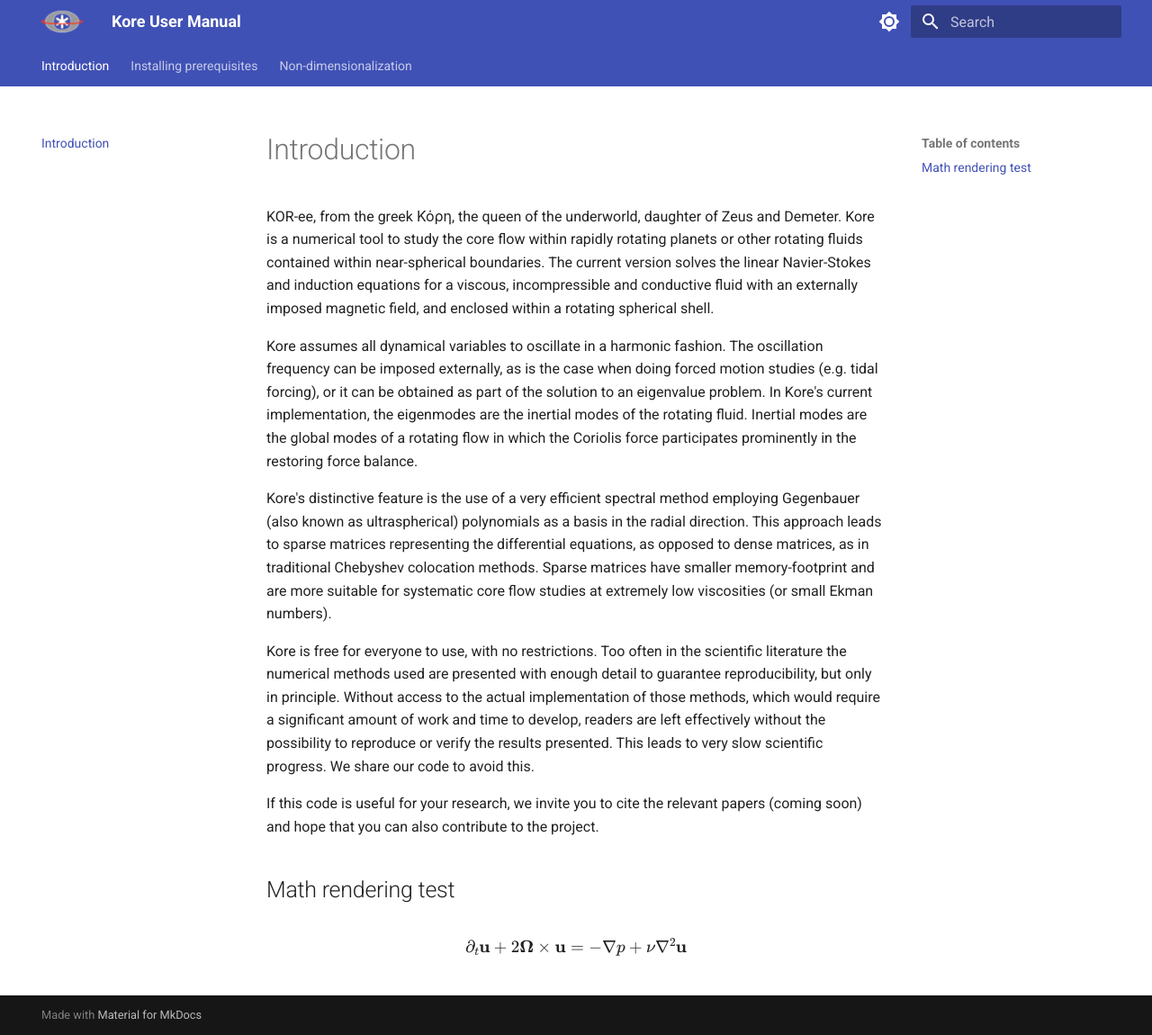
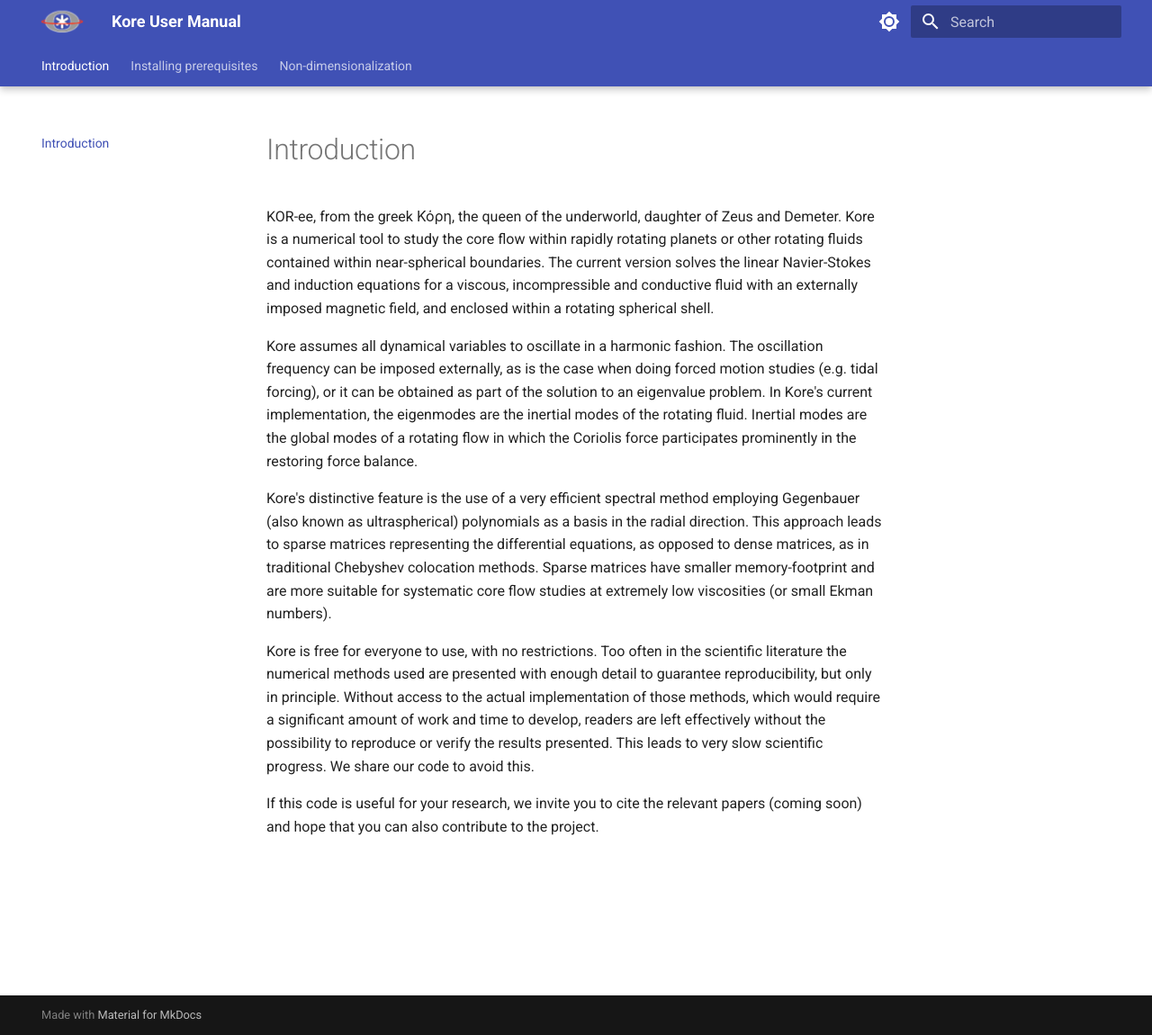
Before and after one commit to repepo/kore, an MkDocs documentation site: the page built from docs/index.md, in a window 1280 px wide and 1150 px high. Shown: the whole window at 90% size. Built offline with MkDocs 1.6.1 and Material for MkDocs 9.7.7, drawn with Linux system fonts in a browser that asks for light colours.

```diff
--- a/docs/index.md
+++ b/docs/index.md
@@ -10,10 +10,3 @@
 Kore is free for everyone to use, with no restrictions. Too often in the scientific literature the numerical methods used are presented with enough detail to guarantee reproducibility, but only in principle. Without access to the actual implementation of those methods, which would require a significant amount of work and time to develop, readers are left effectively without the possibility to reproduce or verify the results presented. This leads to very slow scientific progress. We share our code to avoid this.
 
 If this code is useful for your research, we invite you to cite the relevant papers (coming soon) and hope that you can also contribute to the project.
-
-
-## Math rendering test
-
-$$
-\partial_t \mathbf{u} + 2 \mathbf{\Omega}\times\mathbf{u} = -\nabla p + \nu \nabla^2 \mathbf{u}
-$$
--- a/mkdocs.yml
+++ b/mkdocs.yml
@@ -7,6 +7,7 @@
   features:
     - navigation.tracking
     - navigation.tabs
+    - navigation.tabs.sticky
     - navigation.sections
     - navigation.top
 
```
Also changed, not shown: docs/page3.md (+1 -1 lines).
